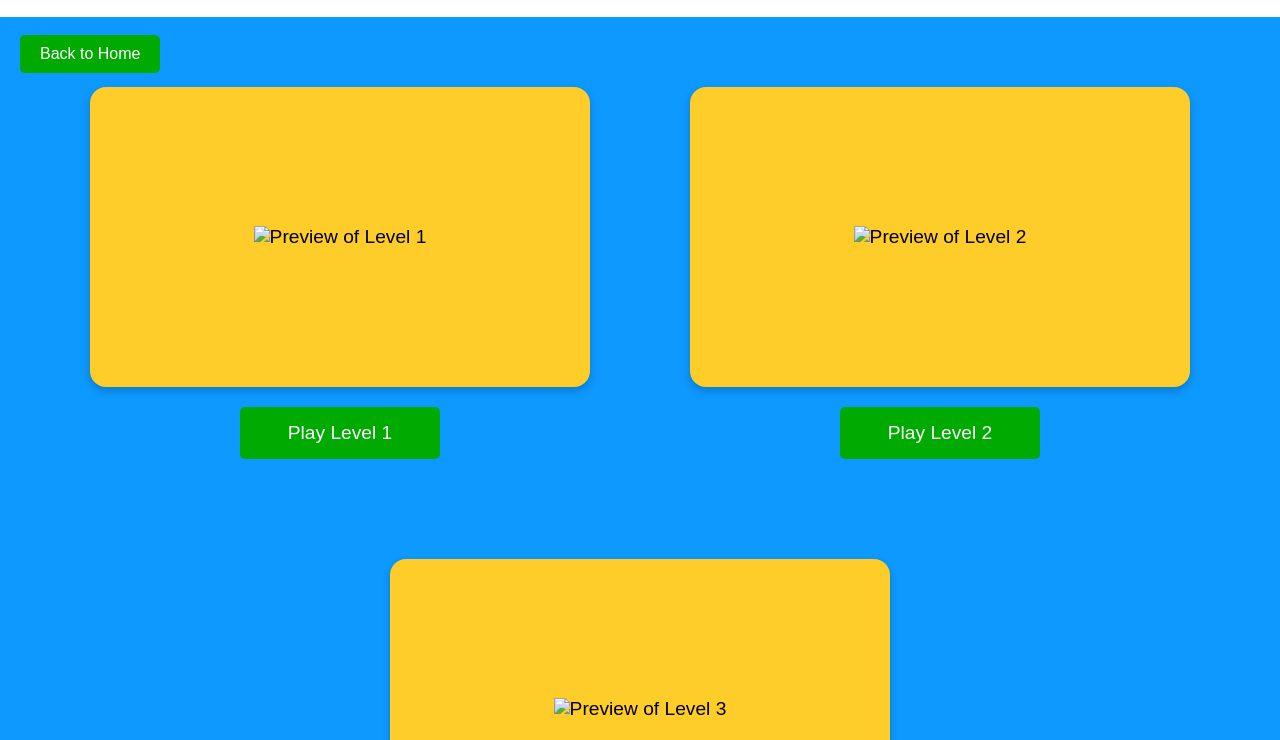
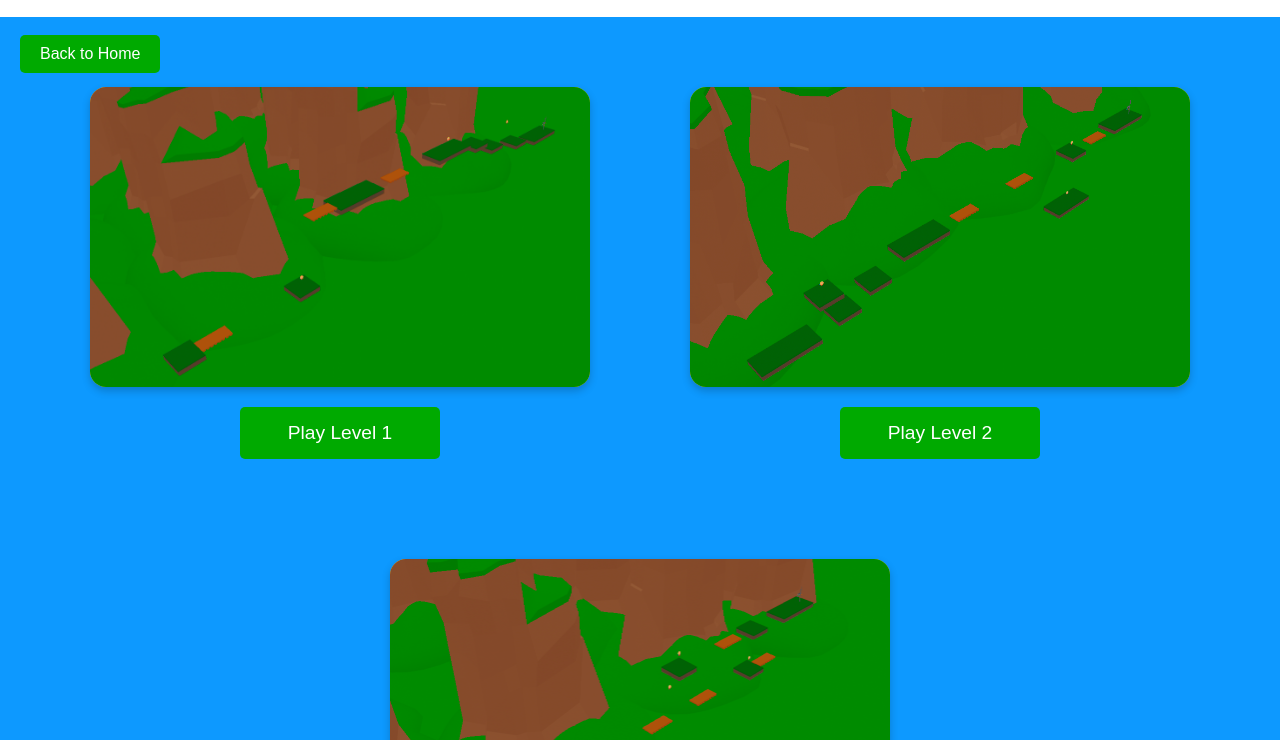
Before and after one commit to 37594415/3dvideogames, a plain HTML site: page platformer.html in a window 1280 px wide. Shown: the part 60-800 px from the top of the page. Drawn offline with Linux system fonts and the light colour scheme.

Commit message:
Update platformer.html

```diff
--- a/platformer.html
+++ b/platformer.html
@@ -13,22 +13,22 @@
     <a href="index.html" class="back-button">Back to Home</a>
     <div class="container">
         <div class="preview-wrapper">
-            <div class="preview-plat">
-                <img src="path/to/image1.jpg" alt="Preview of Level 1">
-            </div>
-            <button class="play-button">Play Level 1</button>
+            <div class="preview-plat"><img class="previewimg" src="Assets/Platformer1.png" alt="Preview of Level 1"></div>
+            <a href="https://my.spline.design/platformerlevel1-eb4c7efe1f1b848fd935eb5a4c2a0099/" target="_blank">
+                <button class="play-button">Play Level 1</button>
+            </a>
         </div>
         <div class="preview-wrapper">
-            <div class="preview-plat">
-                <img src="path/to/image2.jpg" alt="Preview of Level 2">
-            </div>
-            <button class="play-button">Play Level 2</button>
+            <div class="preview-plat"><img class="previewimg" src="Assets/Platformer2.png" alt="Preview of Level 2"></div>
+            <a href="https://my.spline.design/platformerlevel2-c136d8d998b205f525fca5e4cebc5c72/" target="_blank">
+                <button class="play-button">Play Level 2</button>
+            </a>
         </div>
         <div class="preview-wrapper">
-            <div class="preview-plat">
-                <img src="path/to/image3.jpg" alt="Preview of Level 3">
-            </div>
-            <button class="play-button">Play Level 3</button>
+            <div class="preview-plat"><img class="previewimg" src="Assets/Platformer3.png" alt="Preview of Level 3"></div>
+            <a href="https://my.spline.design/platformerlevel3-b2ee71ff0ae7cab9670c4010955c4139/" target="_blank">
+                <button class="play-button">Play Level 3</button>
+            </a>
         </div>
     </div>
     <footer>
```
